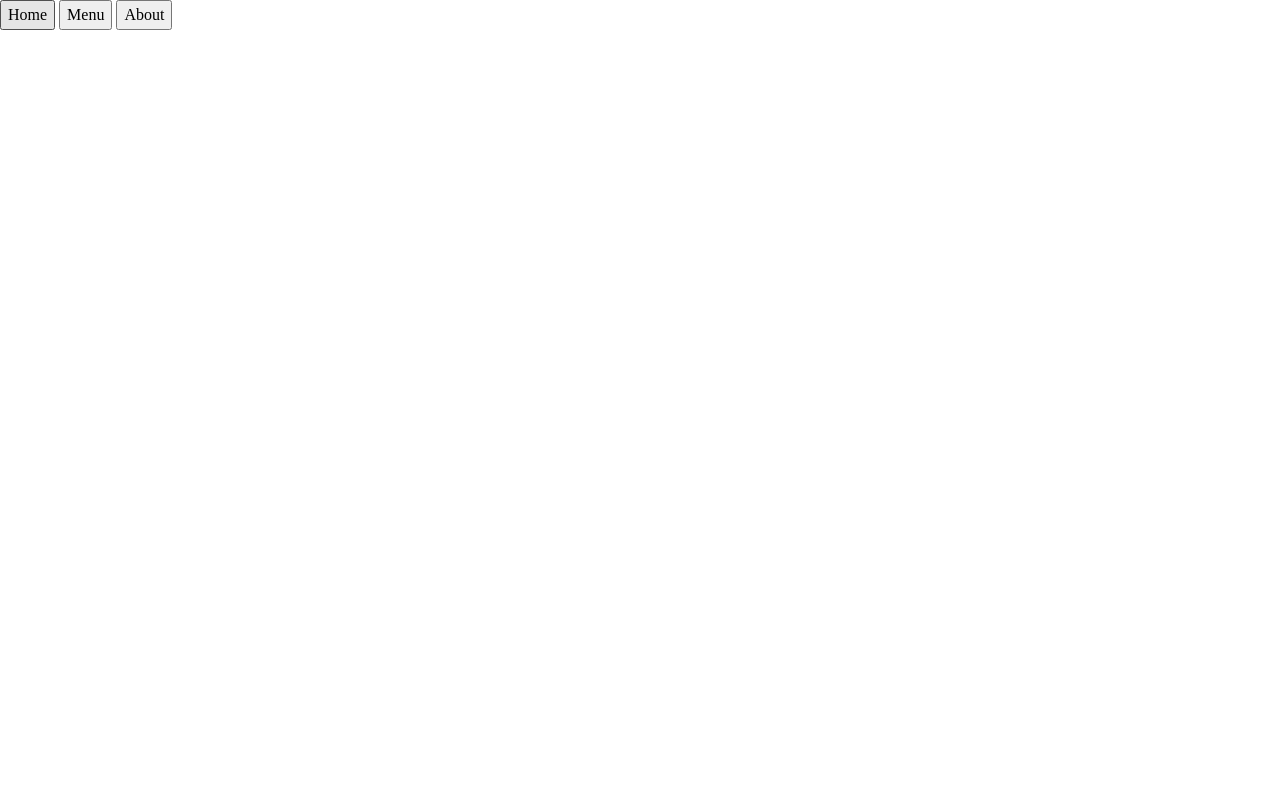
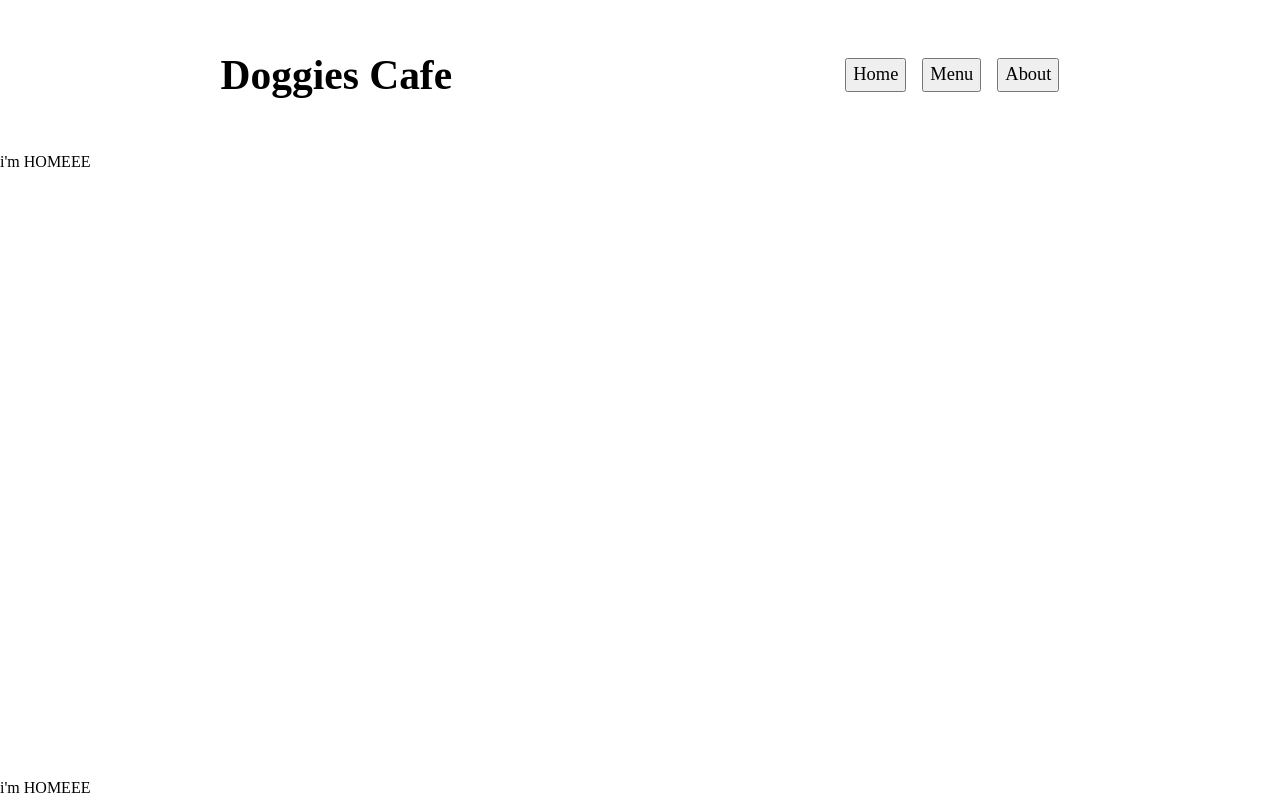
Before and after one commit to sebvu/top-restaurant-page, a website built with webpack: page src/template.html in a window 1280 px wide. Both pictures are taken after a click on the button "Home". Built offline with nearby package versions, Linux system fonts and the light colour scheme.

Commit message:
feat: allow page switching via clicks

```diff
--- /dev/null
+++ b/src/components/about/about.js
@@ -0,0 +1,9 @@
+import "./about.css"
+
+export default function aboutComponent() {
+  const text = document.createElement("p");
+
+  text.textContent = "i am YEEHAWWW about";
+
+  return text;
+}
--- /dev/null
+++ b/src/components/barrel-loader.js
@@ -0,0 +1,3 @@
+export { default as Home } from "./home/home.js";
+export { default as Menu } from "./menu/menu.js";
+export { default as About } from "./about/about.js";
--- /dev/null
+++ b/src/components/home/home.js
@@ -0,0 +1,9 @@
+import "./home.css";
+
+export default function homeComponent() {
+  const text = document.createElement("p");
+
+  text.textContent = "i'm HOMEEE";
+
+  return text;
+}
--- /dev/null
+++ b/src/components/menu/menu.js
@@ -0,0 +1,9 @@
+import "./menu.css"
+
+export default function menuComponent() {
+  const text = document.createElement("p");
+
+  text.textContent = "i am a MENU WTF"
+
+  return text;
+}
--- a/src/index.js
+++ b/src/index.js
@@ -1,5 +1,87 @@
 import "./styles/jester-css.css";
 import "./styles/reset.css";
 import "./styles/styles.css";
+import { Home, Menu, About } from "./components/barrel-loader.js";
 
-console.log("hello world");
+class UIController {
+  constructor() {
+    /* initialize button handlers */
+
+    const homeButton = document.querySelector(".nav__button--home");
+    const menuButton = document.querySelector(".nav__button--menu");
+    const aboutButton = document.querySelector(".nav__button--about");
+
+    homeButton.addEventListener("click", () => {
+      this.#pageSwitch("home");
+    });
+    menuButton.addEventListener("click", () => {
+      this.#pageSwitch("menu");
+    });
+    aboutButton.addEventListener("click", () => {
+      this.#pageSwitch("about");
+    });
+  }
+
+  /* === public functions === */
+
+  setDefaultPage = () => {
+    this.#consoleLog("Setting default page.");
+    this.#clearContent();
+    document.body.appendChild(Home());
+  };
+
+  /* === private functions === */
+
+  #consoleLog = (msg) => {
+    console.log(`[UIController] ${msg}`);
+  };
+
+  #throwErrorLog = (msg) => {
+    throw Error(`[UIController] ${msg}`);
+  };
+
+  #pageSwitch = (where) => {
+    const content = document.querySelector("#content");
+    let appendingFunc = null;
+
+    switch (where.toLowerCase()) {
+      case "home":
+        appendingFunc = Home;
+        break;
+      case "menu":
+        appendingFunc = Menu;
+        break;
+      case "about":
+        appendingFunc = About;
+        break;
+      default:
+        this.#consoleLog(`Page switch not found for: ${where}`);
+        return;
+    }
+
+    if (appendingFunc === null) {
+      this.#throwErrorLog(
+        `Appending func resulted in null value for: ${where}`,
+      );
+    } else {
+      this.#consoleLog(`Switching to ${where}`);
+      this.#clearContent();
+      content.appendChild(appendingFunc());
+    }
+  };
+
+  #clearContent = () => {
+    const contentChildren = document.querySelector("#content");
+
+    while (contentChildren.children.length > 0) {
+      contentChildren.firstChild.remove();
+    }
+  };
+}
+
+function main() {
+  const ui = new UIController();
+  ui.setDefaultPage();
+}
+
+main();
--- a/src/styles/jester-css.css
+++ b/src/styles/jester-css.css
@@ -59,19 +59,19 @@
   /* generated through: https://www.realtimecolors.com/ */
 
   /* light theme (default) */
-  --text-color: #050316;
-  --background-color: #fbfbfe;
-  --primary-color: #2f27ce;
-  --secondary-color: #dddbff;
-  --accent-color: #443dff;
+  --text-color: #1d110c;
+  --background-color: #f9efec;
+  --primary-color: #67321d;
+  --secondary-color: #e19070;
+  --accent-color: #d45721;
 }
 
 :root[data-theme="dark"] {
-  --text-color: #eae9fc;
-  --background-color: #010104;
-  --primary-color: #3a31d8;
-  --secondary-color: #020024;
-  --accent-color: #0600c2;
+  --text-color: #f3e7e2;
+  --background-color: #130906;
+  --primary-color: #e2ad98;
+  --secondary-color: #8f3e1e;
+  --accent-color: #de612b;
 }
 
 /* === SIZE CONTEXT ACCESSORS */
--- a/src/styles/styles.css
+++ b/src/styles/styles.css
@@ -0,0 +1,65 @@
+/* ================ */
+/* General Styling */
+/* ================ */
+
+html,
+body {
+  height: 100%;
+}
+
+body {
+  display: grid;
+  grid:
+    "header" minmax(min-content, 150px)
+    "content" 1fr
+    "footer" minmax(min-content, 50px)
+    / 1fr;
+  place-items: stretch;
+}
+
+/* ================ */
+/* Header Styling */
+/* ================ */
+
+#header {
+  grid-area: header;
+  display: flex;
+  justify-content: space-evenly;
+  align-items: center;
+  gap: 1rem;
+
+  padding: 1rem 2rem;
+}
+
+.header__item {
+  flex: auto;
+}
+
+.logo {
+  display: flex;
+  justify-content: center;
+  align-items: center;
+}
+
+.nav {
+  display: flex;
+  justify-content: center;
+  align-items: center;
+  gap: 1rem;
+}
+
+/* ================ */
+/* Content Styling */
+/* ================ */
+
+#content {
+  grid-area: content;
+}
+
+/* ================ */
+/* Footer Styling */
+/* ================ */
+
+#footer {
+  grid-area: footer;
+}
--- a/src/template.html
+++ b/src/template.html
@@ -7,11 +7,19 @@
   </head>
   <body>
     <header id="header">
-      <div class="header__logo logo"></div>
-      <nav class="header__nav nav">
-        <button class="nav__home">Home</button>
-        <button class="nav__menu">Menu</button>
-        <button class="nav__about">About</button>
+      <div class="header__item logo --context-lg">
+        <h1 class="_text _text--bold">Doggies Cafe</h1>
+      </div>
+      <nav class="header__item nav --context-xs">
+        <button class="nav__button nav__button--home">
+          <span class="_text">Home</span>
+        </button>
+        <button class="nav__button nav__button--menu">
+          <span class="_text">Menu</span>
+        </button>
+        <button class="nav__button nav__button--about">
+          <span class="_text">About</span>
+        </button>
       </nav>
     </header>
     <div id="content"></div>
```
Also changed, not shown: src/components/about/about.css (added), src/components/home/home.css (added), src/components/menu/menu.css (added).
